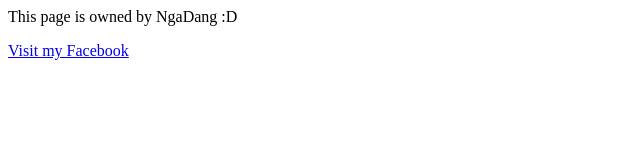
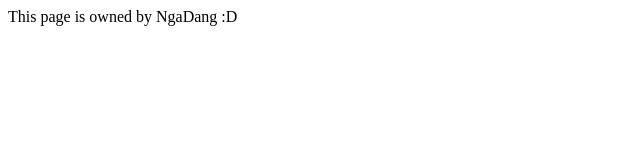
Before and after one commit to meeunoia/info, a plain HTML site: page index.html in a window 1280 px wide. Shown: the whole page, without its empty margins (0-640 px from the left). Drawn offline with Linux system fonts and the light colour scheme.

Commit message:
Update index.html

```diff
--- a/index.html
+++ b/index.html
@@ -1,2 +1 @@
 <p>This page is owned by NgaDang :D</p>
-<p><a href="https://www.facebook.com/profile.php?id=100008221561986">Visit my Facebook</a></p>
```
